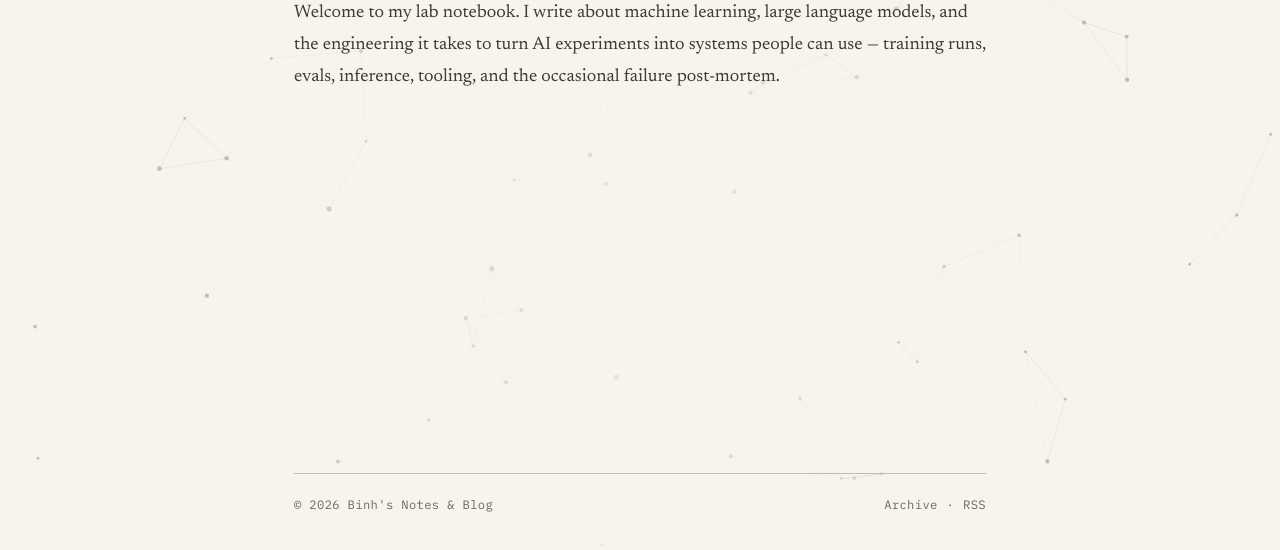
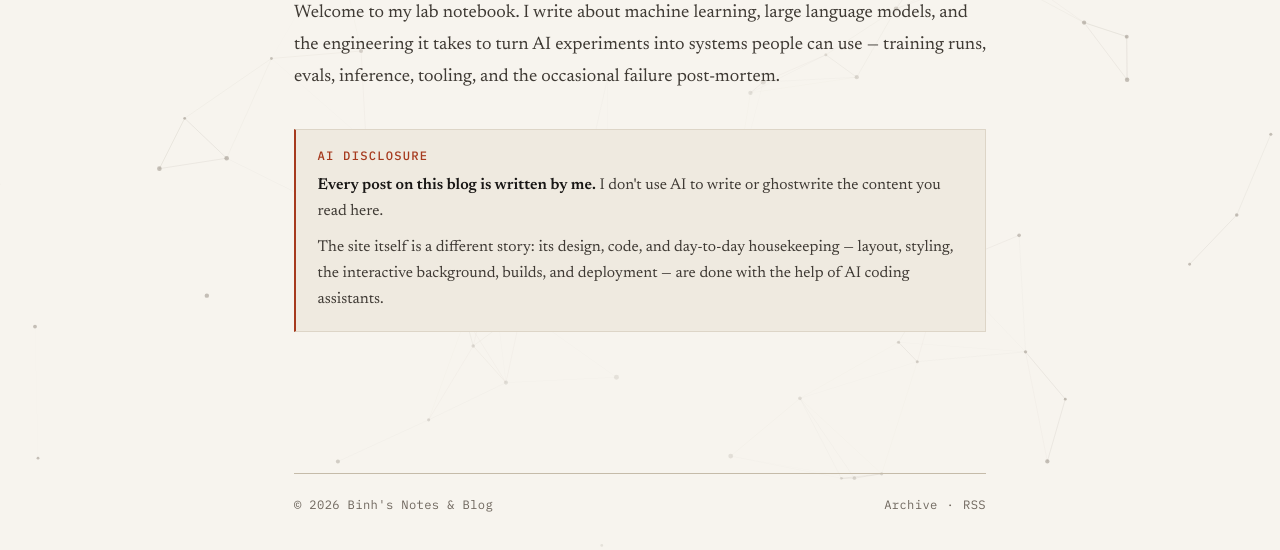
Before and after one commit to humman0id/humman0id.github.io, an Astro site: page /about in a window 1280 px wide. Shown: the part 240-790 px from the top of the page. Built offline with nearby package versions, Linux system fonts and the light colour scheme; Astro itself is replaced by a stand-in of ours.

Commit message:
Add AI disclosure notice to About page

```diff
--- a/src/pages/about.astro
+++ b/src/pages/about.astro
@@ -22,6 +22,19 @@ import { SITE_TITLE } from '../consts';
         and the engineering it takes to turn AI experiments into systems people can use —
         training runs, evals, inference, tooling, and the occasional failure post-mortem.
       </p>
+
+      <aside class="disclosure" aria-labelledby="ai-disclosure-title">
+        <h2 id="ai-disclosure-title">AI Disclosure</h2>
+        <p>
+          <strong>Every post on this blog is written by me.</strong> I don't use AI to write
+          or ghostwrite the content you read here.
+        </p>
+        <p>
+          The site itself is a different story: its design, code, and day-to-day housekeeping —
+          layout, styling, the interactive background, builds, and deployment — are done with
+          the help of AI coding assistants.
+        </p>
+      </aside>
     </main>
     <Footer />
   </body>
--- a/src/styles/global.css
+++ b/src/styles/global.css
@@ -742,6 +742,42 @@ pre code {
   align-items: center;
 }
 
+/* About Page AI Disclosure */
+.disclosure {
+  margin-top: 2.25rem;
+  padding: 1.15rem 1.35rem;
+  background: var(--surface);
+  border: 1px solid var(--border);
+  border-left: 2px solid var(--accent);
+}
+
+.disclosure h2 {
+  font-family: var(--font-mono);
+  font-size: 0.76rem;
+  font-weight: 500;
+  letter-spacing: 0.1em;
+  text-transform: uppercase;
+  color: var(--accent);
+  margin: 0 0 0.6rem;
+  padding: 0;
+  border: 0;
+}
+
+.disclosure p {
+  font-size: 0.98rem;
+  line-height: 1.65;
+  margin: 0 0 0.65rem;
+}
+
+.disclosure p:last-child {
+  margin-bottom: 0;
+}
+
+.disclosure strong {
+  color: var(--ink);
+  font-weight: 600;
+}
+
 /* Footer */
 .site-footer {
   margin-top: 4rem;
```
